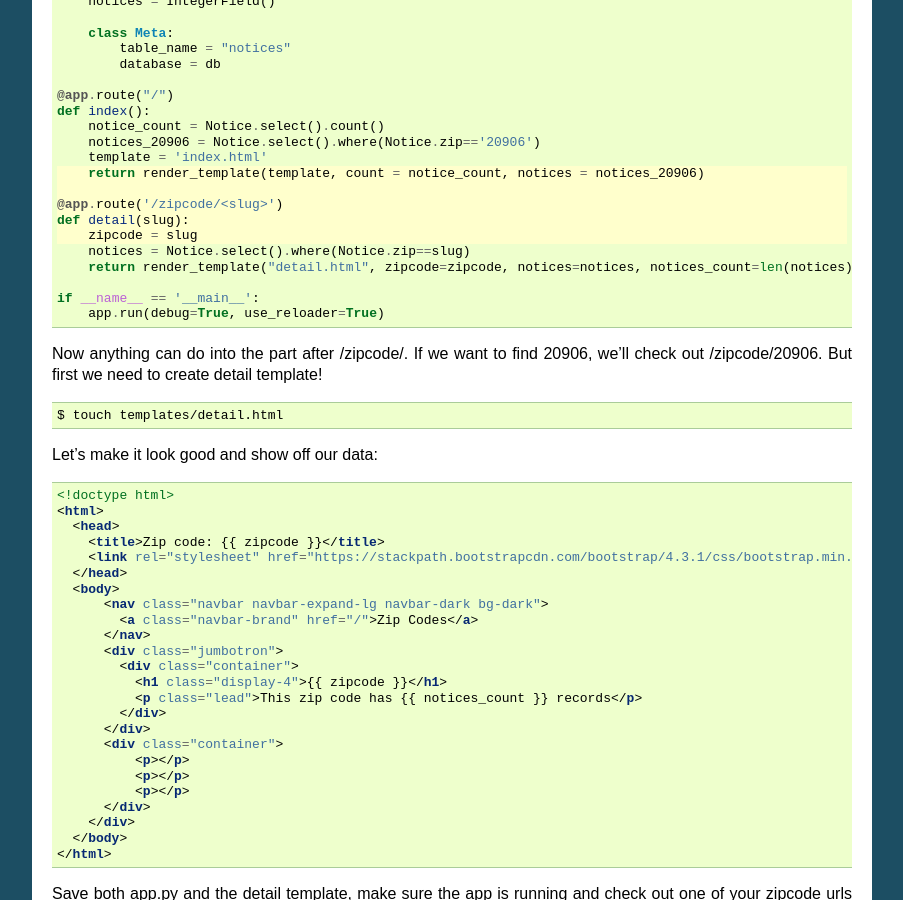
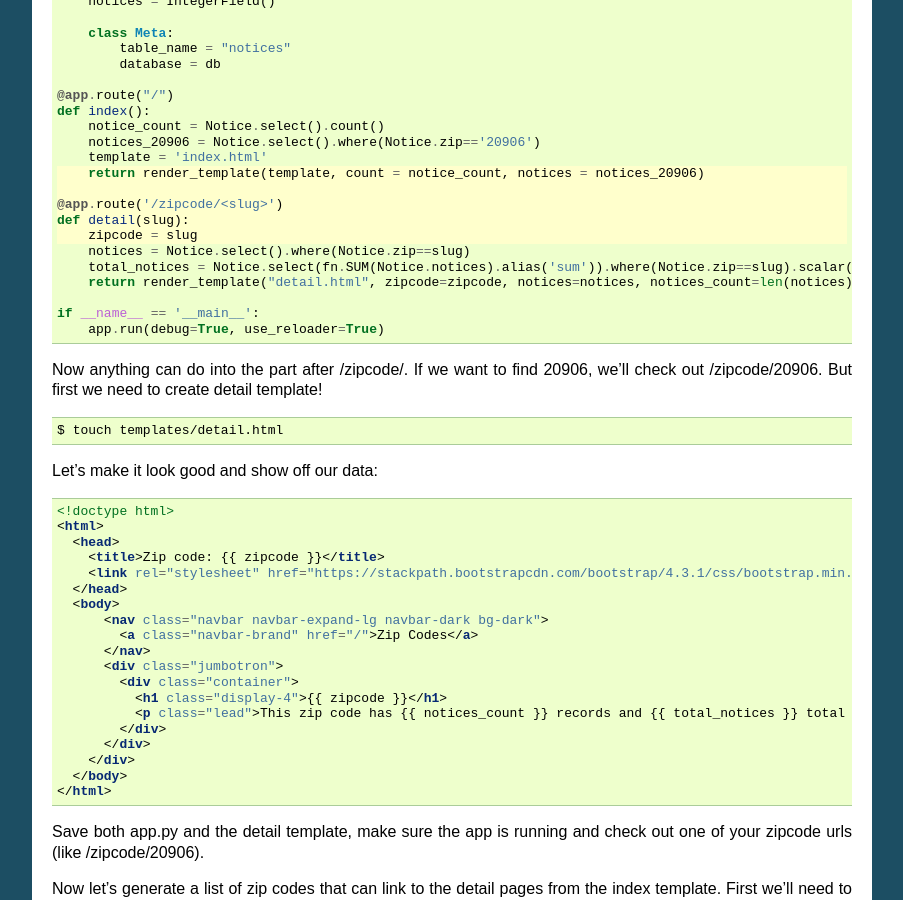
Before and after one commit to amahaja25/second-news-app-umd, a Sphinx documentation site: the page built from docs/index.rst, in a window 1280 px wide and 900 px high, scrolled down 11903 px. Shown: the whole window, without its empty margins (198-1101 px from the left). Built offline with Sphinx 7.4.7, drawn with Linux system fonts in a browser that asks for light colours.

Commit message:
total notices

```diff
--- a/docs/index.rst
+++ b/docs/index.rst
@@ -628,7 +628,8 @@
     def detail(slug):
         zipcode = slug
         notices = Notice.select().where(Notice.zip==slug)
-        return render_template("detail.html", zipcode=zipcode, notices=notices, notices_count=len(notices))
+        total_notices = Notice.select(fn.SUM(Notice.notices).alias('sum')).where(Notice.zip==slug).scalar()
+        return render_template("detail.html", zipcode=zipcode, notices=notices, notices_count=len(notices), total_notices = total_notices)
 
     if __name__ == '__main__':
         app.run(debug=True, use_reloader=True)
@@ -656,13 +657,8 @@
           <div class="jumbotron">
             <div class="container">
               <h1 class="display-4">{{ zipcode }}</h1>
-              <p class="lead">This zip code has {{ notices_count }} records</p>
+              <p class="lead">This zip code has {{ notices_count }} records and {{ total_notices }} total notices.</p>
             </div>
-          </div>
-          <div class="container">
-              <p></p>
-              <p></p>
-              <p></p>
           </div>
         </div>
       </body>
```
